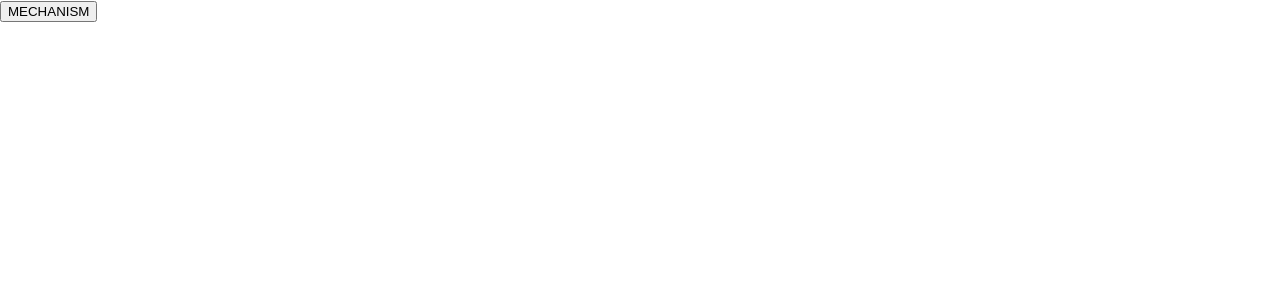
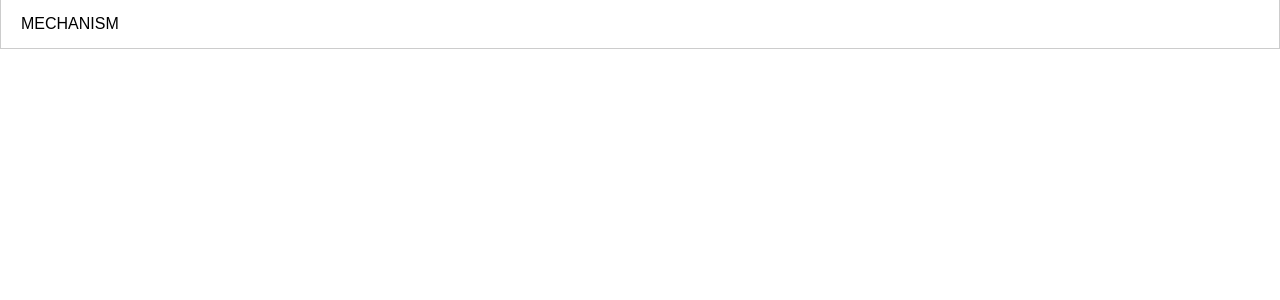
Before and after one commit to RafCas88/trauma_app, a React (Create React App) app: page / in a window 1280 px wide. Shown: the top 300 px of the page. Built offline with nearby package versions, Linux system fonts and the light colour scheme.

Commit message:
working on highlited values

```diff
--- a/src/App.css
+++ b/src/App.css
@@ -36,3 +36,22 @@
     transform: rotate(360deg);
   }
 }
+
+.injury-box {
+  text-align: center;
+
+}
+
+button {
+   display: flex;
+   justify-content: space-between;
+   background-color: white;
+   font-size: 16px;
+   padding: 15px 20px 15px 20px;
+   border: 0;
+   border-bottom: 1px solid #ccc;
+   width: 100%;
+   text-align: center;
+   border-left: 1px solid #ccc;
+   border-right: 1px solid #ccc;
+}
--- a/src/App.js
+++ b/src/App.js
@@ -2,10 +2,47 @@ import React, { Component } from 'react';
 import './App.css';
 import Display from './Display';
 
+const items = [
+  {
+    id: 1,
+    value: 'ABRASION',
+  },
+  {
+    id: 2,
+    value: 'BLUNT',
+  },
+  {
+    id: 2,
+    value: 'BURN',
+  },
+  {
+    id: 2,
+    value: 'FROST',
+  },
+  {
+    id: 2,
+    value: 'GUN SHOT',
+  },
+  {
+    id: 2,
+    value: 'LACERATION',
+  },
+  {
+    id: 2,
+    value: 'LTC',
+  },
+  {
+    id: 2,
+    value: 'STAB',
+  },
+];
+
 class App extends Component {
   render() {
     return (
-      <Display />
+      <div className='container'>
+      <Display items={items} />
+      </div>
     );
   }
 }
--- a/src/Display.js
+++ b/src/Display.js
@@ -1,17 +1,32 @@
-import React, { Component } from 'react';
+import React from 'react';
 import Popup from "reactjs-popup";
 
-class Display extends Component {
-  render() {
-    return (
-      <div className='injury-box'>
-      <Popup trigger={<button> MECHANISM</button>} position="bottom">
-      <div>Popup content here !!</div>
-      </Popup>
-      </div>
+function Display ({ title, items = [], multiSelect = false }) {
+// const [selection, setSelection] = useState([]);
 
-    )
-  }
+
+function handleOnClick(item) {}
+
+return (
+  <div className='injury-box'>
+  <Popup trigger={<button> MECHANISM</button>} position="bottom center">
+  <div>
+  {items.map(item => (
+             <div className="dd-list-item" key={item.id}>
+              <button type="button" onClick={() => handleOnClick(item)}>
+                <span>{item.value}</span>
+              </button>
+</div>
+          ))}
+
+  </div>
+  </Popup>
+  </div>
+)
+
 }
 
+
+
+
 export default Display;
```
